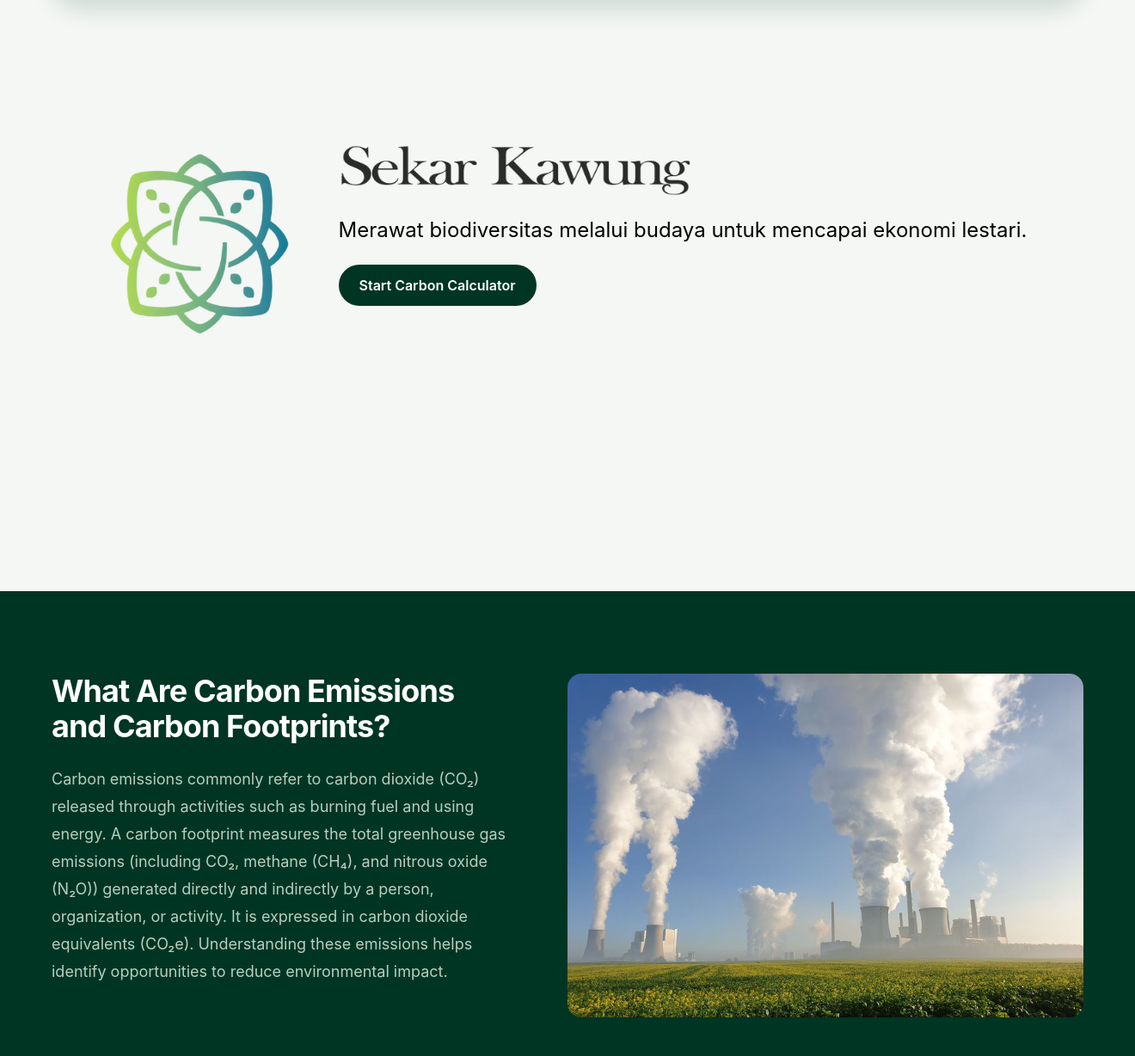
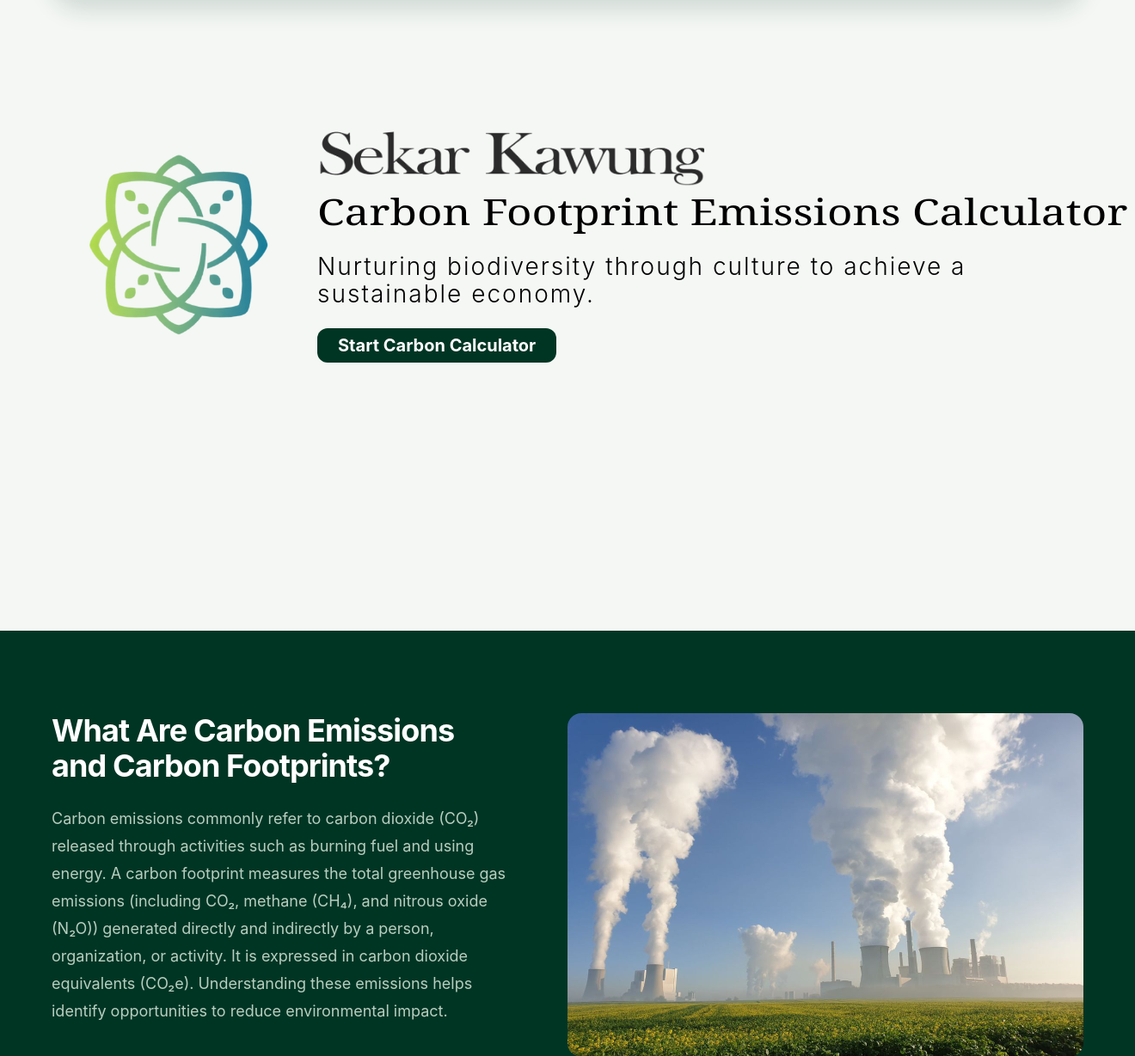
Before and after one commit to Rizal-Nurochman/sekar-kawung, a Laravel app: template resources/views/landing.blade.php in a window 1320 px wide. Shown: the part 90-1319 px from the top of the page at 86% size. Run offline with Laravel 12, Linux system fonts and the light colour scheme; the template is opened without the code that fills it, so the values that code supplies are empty; style sheets or scripts are compiled from the project's sources; parts of the project's set-up code (start-up, migrations or seed data) failed here and were passed over; some libraries are stand-ins or nearby versions.

Commit message:
fix landing page

```diff
--- a/resources/views/landing.blade.php
+++ b/resources/views/landing.blade.php
@@ -1,6 +1,6 @@
 <x-landing.layouts.app>
     <x-slot:hero>
-        <section class="mx-auto grid w-full max-w-[1103px] items-center gap-8 px-4 pb-20 pt-14 sm:px-6 lg:min-h-[688px] lg:grid-cols-[253px_818px] lg:items-start lg:justify-center lg:gap-[32px] lg:px-0 lg:pb-0 lg:pt-[149px]">
+        <section class="mx-auto grid w-full max-w-[1152px] items-center gap-8 px-4 pb-20 pt-10 sm:px-6 lg:min-h-[734px] lg:grid-cols-[253px_minmax(0,1fr)] lg:items-start lg:gap-[32px] lg:pb-0 lg:pt-[150px] xl:grid-cols-[253px_867px] xl:px-0">
             <img
                 src="{{ asset('images/landing/hero-mark.png') }}"
                 alt="Motif Sekar Kawung"
@@ -9,22 +9,25 @@
                 class="mx-auto h-auto w-44 object-contain sm:w-52 lg:mx-0 lg:h-[278px] lg:w-[253px]"
                 fetchpriority="high"
             >
-            <div class="lg:w-[818px]">
+            <div class="min-w-0 lg:pt-[3px]">
                 <img
                     src="{{ asset('images/landing/hero-wordmark.png') }}"
                     alt="Sekar Kawung"
                     width="1024"
                     height="177"
-                    class="h-auto w-72 object-contain object-bottom object-left sm:w-[408px] lg:h-[87px] lg:w-[408px]"
+                    class="h-auto w-72 object-contain object-left sm:w-[450px] lg:-translate-y-[14px]"
                     fetchpriority="high"
                 >
-                <p class="mt-4 max-w-[65ch] text-xl leading-8 tracking-normal text-black sm:text-2xl">
-                    Merawat biodiversitas melalui budaya untuk mencapai ekonomi lestari.
+                <h1 class="-mt-2 font-serif text-3xl font-normal leading-tight text-black sm:text-4xl lg:-mt-[17px] lg:text-[36px] lg:leading-[64px] xl:w-max xl:origin-left xl:scale-x-[1.22] xl:text-[42px] xl:whitespace-nowrap">
+                    Carbon Footprint Emissions Calculator
+                </h1>
+                <p class="mt-4 text-xl font-light leading-8 tracking-wide text-black sm:text-2xl lg:text-[28px] lg:tracking-[2px]">
+                    Nurturing biodiversity through culture to achieve a sustainable economy.
                 </p>
                 <div class="mt-6">
                     <a
                         href="{{ route('calculator') }}"
-                        class="inline-flex items-center justify-center rounded-full bg-pine-900 px-6 py-3 text-base font-semibold leading-6 tracking-normal text-white transition-colors hover:bg-pine-950"
+                        class="inline-flex items-center justify-center rounded-xl bg-pine-900 px-6 py-3 text-base font-bold leading-5 tracking-normal text-white transition-colors hover:bg-pine-950 lg:text-xl lg:leading-4"
                     >
                         Start Carbon Calculator
                     </a>
```
Also changed, not shown: tests/Feature/LandingPageTest.php (+2 -1 lines), 1 other file.
